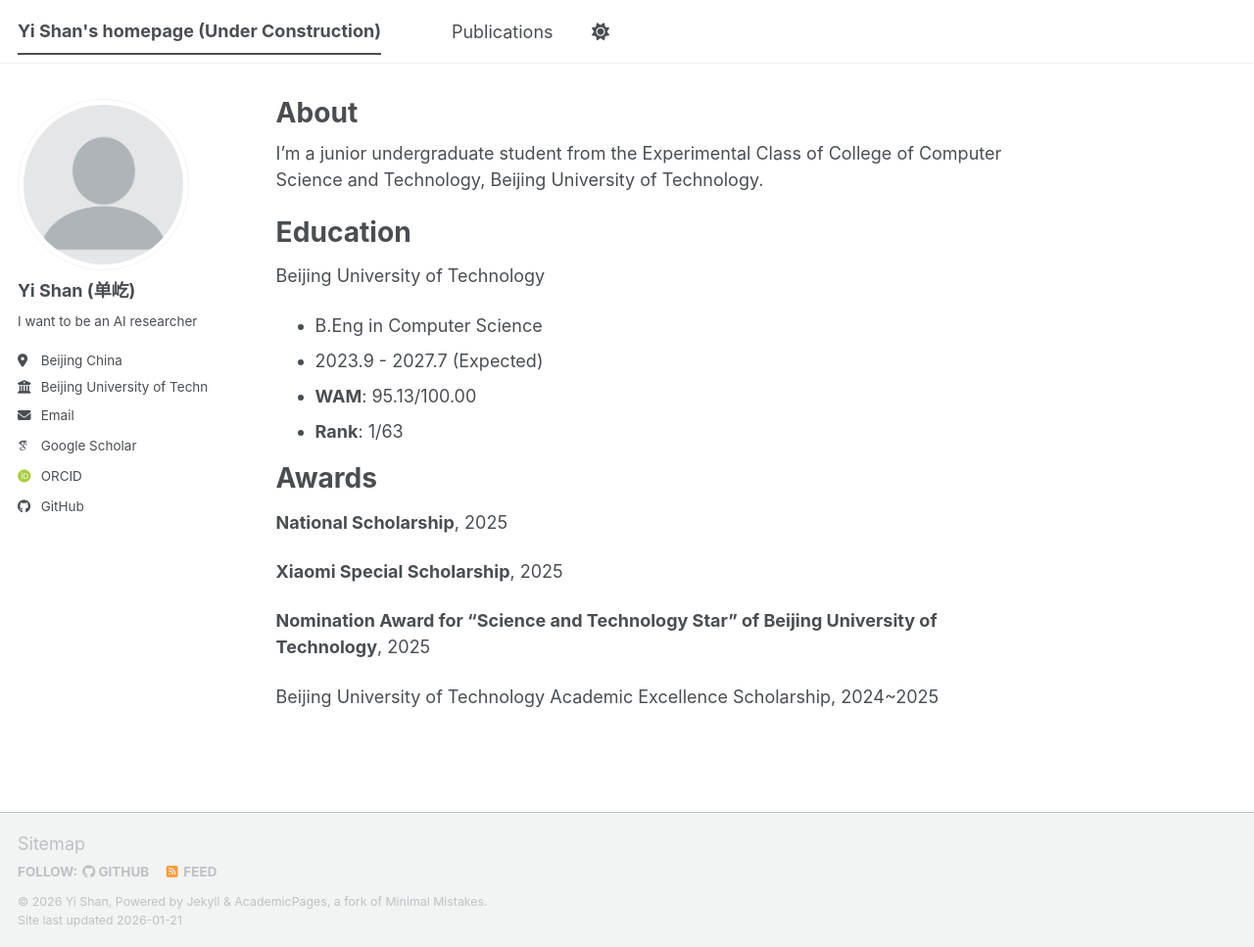
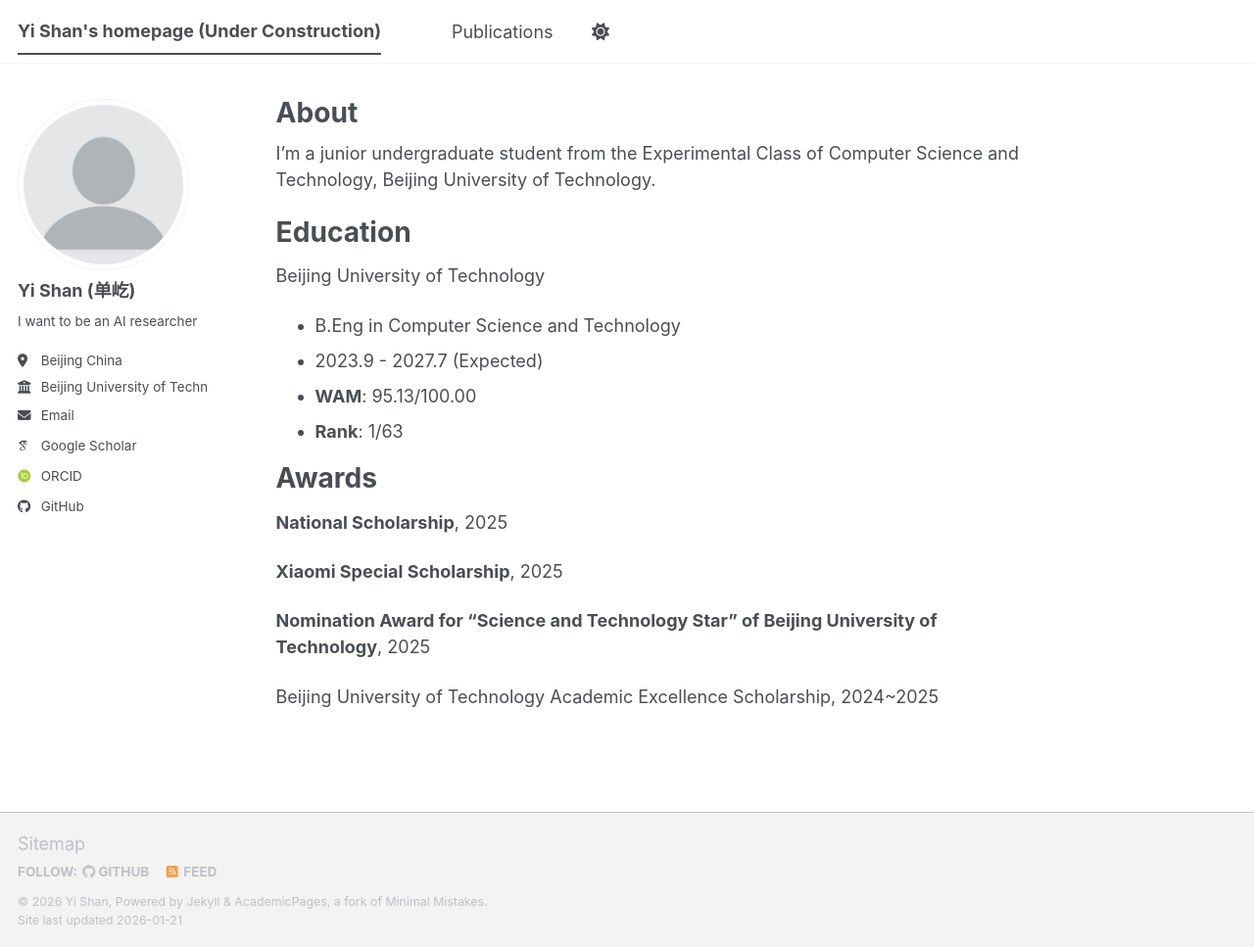
Before and after one commit to YiShan05/yishan05.github.io, a Jekyll site: the page built from _pages/about.md, in a window 1280 px wide and 967 px high. Shown: the whole window at 98% size. Built offline with Jekyll 4.4.1, drawn with Linux system fonts in a browser that asks for light colours; some web fonts are replaced; a script bundle is joined from its source files by our own code; library files that are not in the unit come from our copies.

Commit message:
Update about.md

```diff
--- a/_pages/about.md
+++ b/_pages/about.md
@@ -7,12 +7,12 @@ redirect_from:
   - /about.html
 ---
 
-I'm a junior undergraduate student from the Experimental Class of College of Computer Science and Technology, Beijing University of Technology.
+I'm a junior undergraduate student from the Experimental Class of Computer Science and Technology, Beijing University of Technology.
 
 Education
 ======
 Beijing University of Technology
-- B.Eng in Computer Science
+- B.Eng in Computer Science and Technology
 - 2023.9 - 2027.7 (Expected)
 - **WAM**: 95.13/100.00
 - **Rank**: 1/63
```
